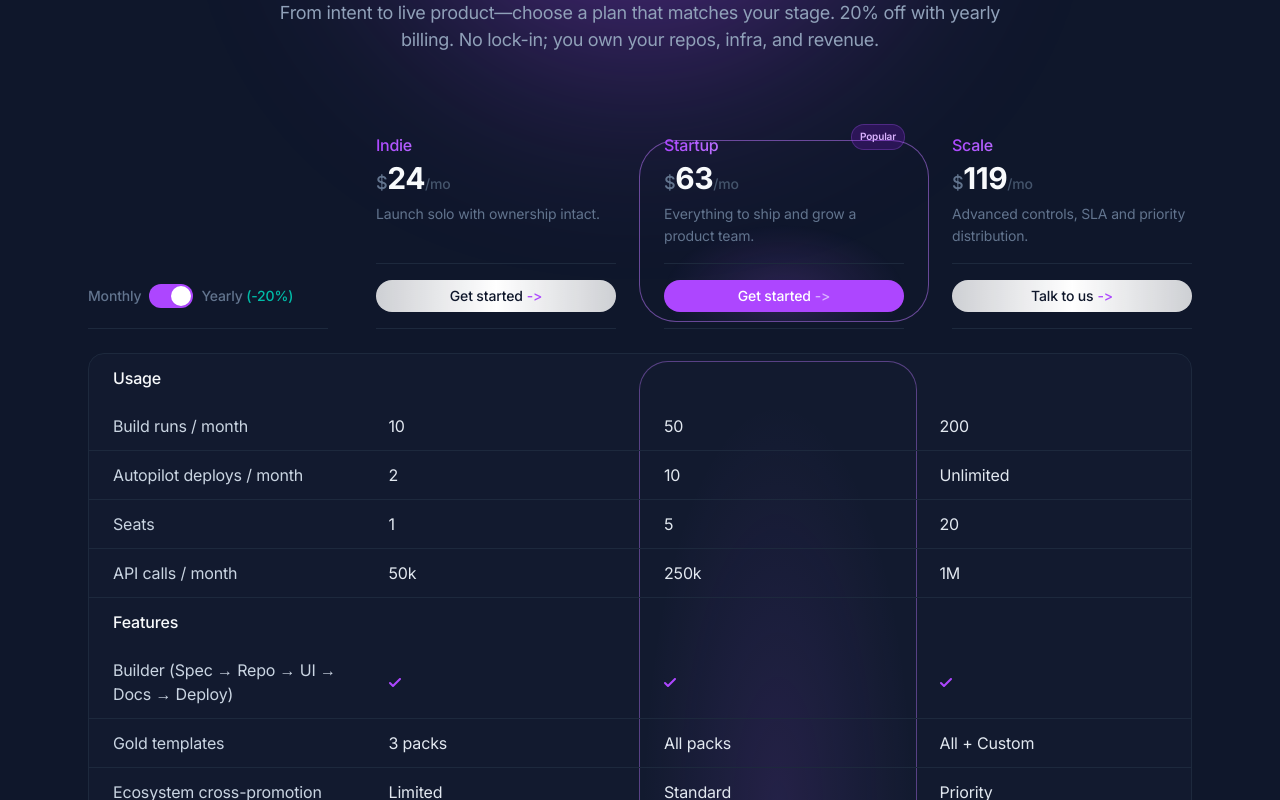
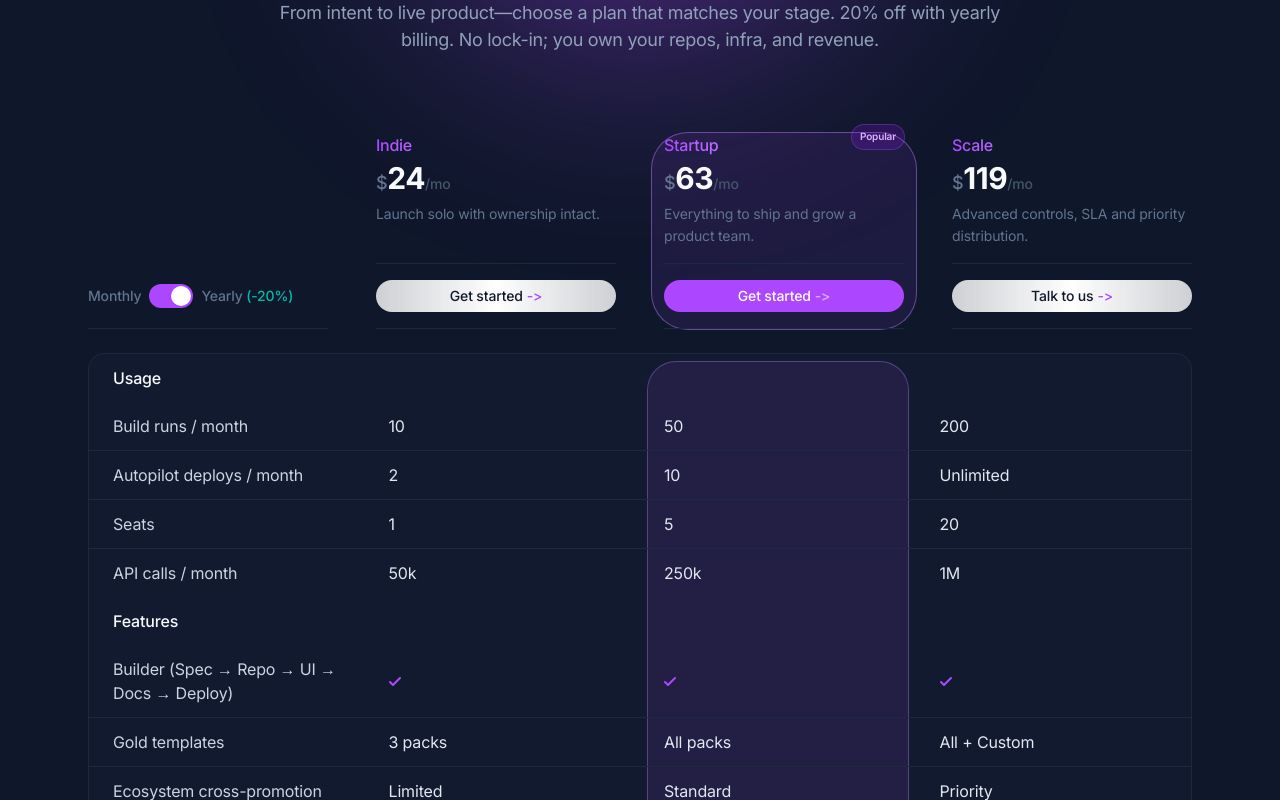
Before and after one commit to buildaistartups/buildaistartups.com, a Next.js app: page / in a window 1280 px wide. Shown: the part 7300-8100 px from the top of the page. Built offline with nearby package versions, Linux system fonts and the light colour scheme.

Commit message:
Update pricing.tsx

```diff
--- a/components/pricing.tsx
+++ b/components/pricing.tsx
@@ -2,6 +2,7 @@
 
 import { useState } from 'react'
 
+// ---------- data ----------
 type Plan = {
   id: 'indie' | 'startup' | 'scale'
   name: string
@@ -64,6 +65,7 @@ const sections: Section[] = [
   },
 ]
 
+// ---------- helpers ----------
 const check = (
   <svg className="shrink-0 fill-purple-500" xmlns="http://www.w3.org/2000/svg" width="12" height="9" aria-hidden="true">
     <path d="M10.28.28 3.989 6.575 1.695 4.28A1 1 0 0 0 .28 5.695l3 3a1 1 0 0 0 1.414 0l7-7A1 1 0 0 0 10.28.28Z" />
@@ -89,22 +91,21 @@ function priceFor(plan: Plan, annual: boolean) {
 export default function Pricing() {
   const [annual, setAnnual] = useState<boolean>(true)
 
-  // which plan column is highlighted (0..2). default to 0 if none.
+  // which plan column is highlighted (0..2); if none marked, default to 0
   const featuredIdx = Math.max(0, plans.findIndex((p) => p.highlight))
-  const colLeftClass = ['left-1/4', 'left-1/2', 'left-3/4'][featuredIdx] ?? 'left-1/2'
+
+  // tailwind-safe class maps for col-start / col-end (grid has 4 cols: 1=labels/toggle, 2..4=plans)
+  const startCls = ['col-start-2', 'col-start-3', 'col-start-4'][featuredIdx]
+  const endCls   = ['col-end-3', 'col-end-4', 'col-end-5'][featuredIdx]
 
   return (
     <div className="relative">
       {/* Header row with toggle + plan cards */}
-      <div className="grid md:grid-cols-4 xl:-mx-6 text-sm relative">
-        {/* ONE header highlight rectangle */}
-        <div
-          aria-hidden
-          className={`pointer-events-none absolute hidden md:block inset-y-2 ${colLeftClass} w-1/4
-                      rounded-[2.25rem] ring-1 ring-purple-400/50
-                      [background:radial-gradient(60%_55%_at_50%_85%,rgba(168,85,247,.18),transparent_70%)]
-                      z-0`}
-        />
+      <div className="relative grid md:grid-cols-4 xl:-mx-6 text-sm">
+        {/* header highlight, snapped to grid column */}
+        <div aria-hidden className="pointer-events-none absolute inset-0 hidden md:grid grid-cols-4">
+          <div className={`${startCls} ${endCls} mx-3 rounded-[2.25rem] ring-1 ring-purple-400/50 bg-purple-500/10`} />
+        </div>
 
         {/* Toggle */}
         <div className="px-6 flex flex-col justify-end relative z-10">
@@ -141,14 +142,18 @@ export default function Pricing() {
                   Popular
                 </span>
               )}
-              <div className="text-base font-medium bg-clip-text text-transparent bg-linear-to-r from-purple-500 to-purple-200 pb-0.5">{plan.name}</div>
+              <div className="text-base font-medium bg-clip-text text-transparent bg-linear-to-r from-purple-500 to-purple-200 pb-0.5">
+                {plan.name}
+              </div>
               <div className="mb-1">{priceFor(plan, annual)}</div>
               <div className="text-slate-500">{plan.blurb}</div>
             </div>
             <div className="pb-4 border-b border-slate-800">
               <a
                 className={`btn-sm w-full transition duration-150 ease-in-out group ${
-                  plan.highlight ? 'text-white bg-purple-500 hover:bg-purple-600' : 'text-slate-900 bg-linear-to-r from-white/80 via-white to-white/80 hover:bg-white'
+                  plan.highlight
+                    ? 'text-white bg-purple-500 hover:bg-purple-600'
+                    : 'text-slate-900 bg-linear-to-r from-white/80 via-white to-white/80 hover:bg-white'
                 }`}
                 href={plan.ctaHref}
               >
@@ -164,20 +169,16 @@ export default function Pricing() {
         ))}
       </div>
 
-      {/* Feature matrix — ONE continuous column highlight */}
+      {/* Feature matrix */}
       <div className="mt-6 relative overflow-hidden rounded-2xl border border-slate-800 bg-slate-700/10">
-        {/* the single tall rectangle for the whole matrix */}
-        <div
-          aria-hidden
-          className={`pointer-events-none absolute hidden md:block top-2 bottom-2 ${colLeftClass} w-1/4
-                      rounded-[1.75rem] ring-1 ring-purple-400/40
-                      [background:radial-gradient(70%_65%_at_50%_50%,rgba(168,85,247,.12),transparent_70%)]
-                      z-0`}
-        />
+        {/* ONE continuous highlight that spans the whole matrix column */}
+        <div aria-hidden className="pointer-events-none absolute inset-0 hidden md:grid grid-cols-4">
+          <div className={`${startCls} ${endCls} mx-2 my-2 rounded-[1.75rem] ring-1 ring-purple-400/40 bg-purple-500/10`} />
+        </div>
 
         <div className="relative z-10">
           {sections.map((section, si) => (
-            <div key={section.title} className={si > 0 ? 'border-t border-slate-800' : ''}>
+            <div key={section.title} className={si > 0 ? 'border-top border-slate-800' : ''}>
               <div className="px-6 py-3 text-slate-50 font-medium">{section.title}</div>
               <div className="divide-y divide-slate-800">
                 {section.rows.map((row) => (
```
